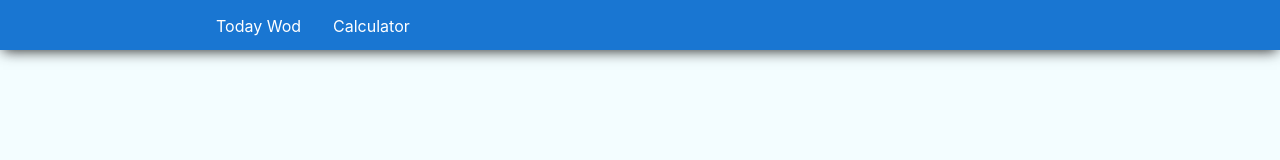
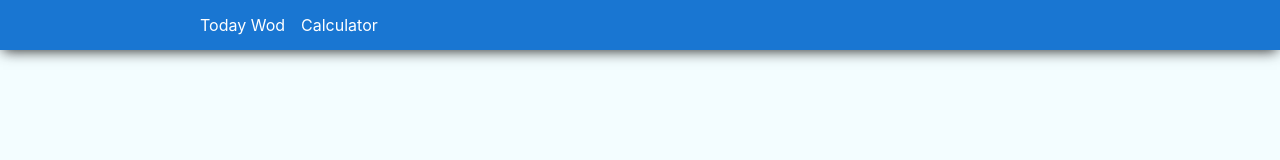
Before and after one commit to radotooo/TrainingJournal, a React (Create React App) app in the folder root/frontend/: page / in a window 1280 px wide. Shown: the top 160 px of the page. Built offline with nearby package versions, Linux system fonts and the light colour scheme.

Commit message:
Added working navigation to header component

```diff
--- a/root/frontend/src/components/Header.js
+++ b/root/frontend/src/components/Header.js
@@ -1,7 +1,7 @@
 import React from 'react'
 import styled from "styled-components";
 import device from "./Styles/MediqQueries";
-import { BrowserRouter, Route, Switch } from "react-router-dom";
+import StyledLink from './Styles/StyledLink';
 
 const Wrapper = styled.div`
 display:flex;
@@ -15,6 +15,7 @@ color:white;
 
 const Navigation = styled.div`
 display:flex;
+align-items:center;
 width:70%;
 margin-left:1em;
 @media ${device.laptop}{
@@ -31,10 +32,13 @@ export default function Header() {
     return (
         <Wrapper>
             <Navigation>
-                <Button>Today Wod</Button>
-                <Button>Calculator</Button>
+                <StyledLink to="/">
+                    Today Wod
+                </StyledLink>
+                <StyledLink to="/calculator">
+                    <Button>Calculator</Button>
+                </StyledLink>
             </Navigation>
         </Wrapper>
-
     )
 }
--- /dev/null
+++ b/root/frontend/src/components/Styles/StyledLink.js
@@ -0,0 +1,12 @@
+import { Link } from 'react-router-dom';
+import styled from 'styled-components';
+
+const StyledLink = styled(Link)`
+        text-decoration: none;
+         color:white;
+    &:focus, &:hover, &:visited, &:link, &:active {
+        text-decoration: none;
+    }
+`;
+
+export default StyledLink;
```
